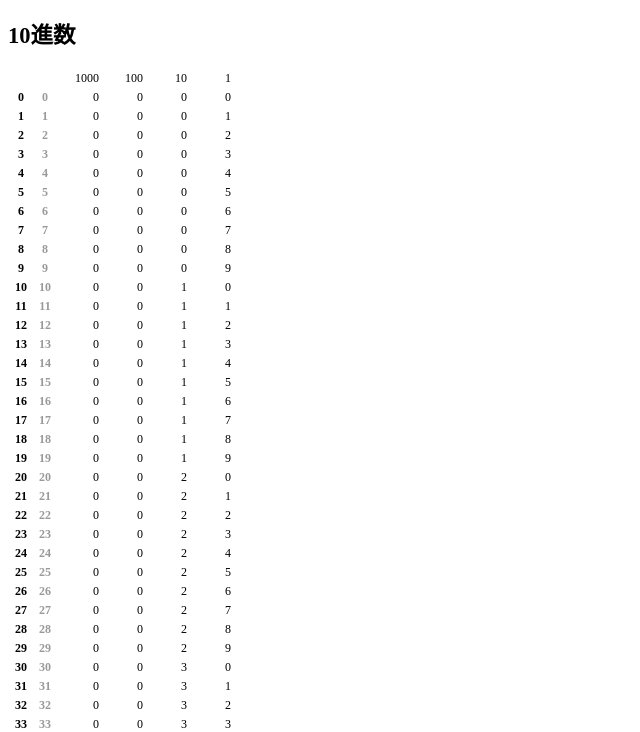
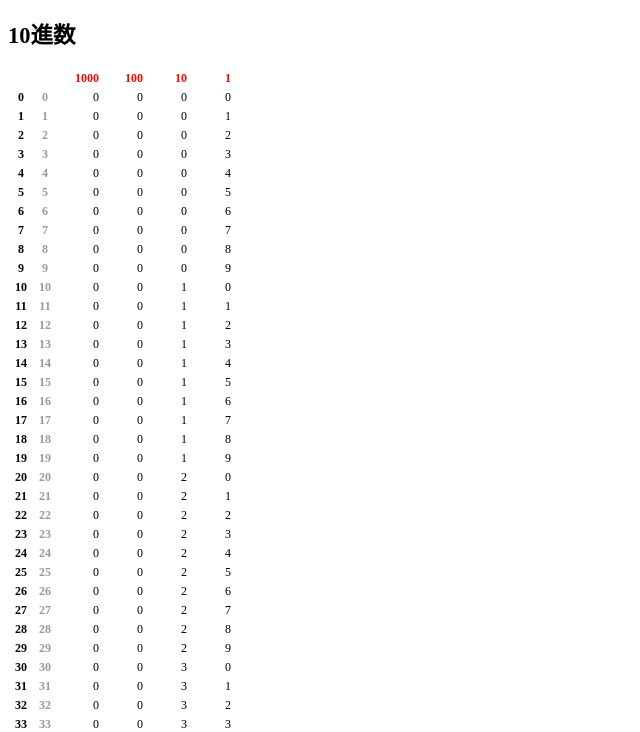
Before and after one commit to butchi/notation-map-reduce, a website: page docs/index.html in a window 1280 px wide. Shown: the part 67-799 px from the top of the page, without its empty margins (0-640 px from the left). Drawn offline with Linux system fonts and the light colour scheme.

Commit message:
fix font style

```diff
--- a/docs/css/style.css
+++ b/docs/css/style.css
@@ -8,6 +8,11 @@ body {
 
 .elm-table + .elm-table {
   margin-top: 100px;
+}
+
+.elm-tr:first-of-type .elm-td {
+  font-weight: bold;
+  color: red;
 }
 
 .elm-td {
```
